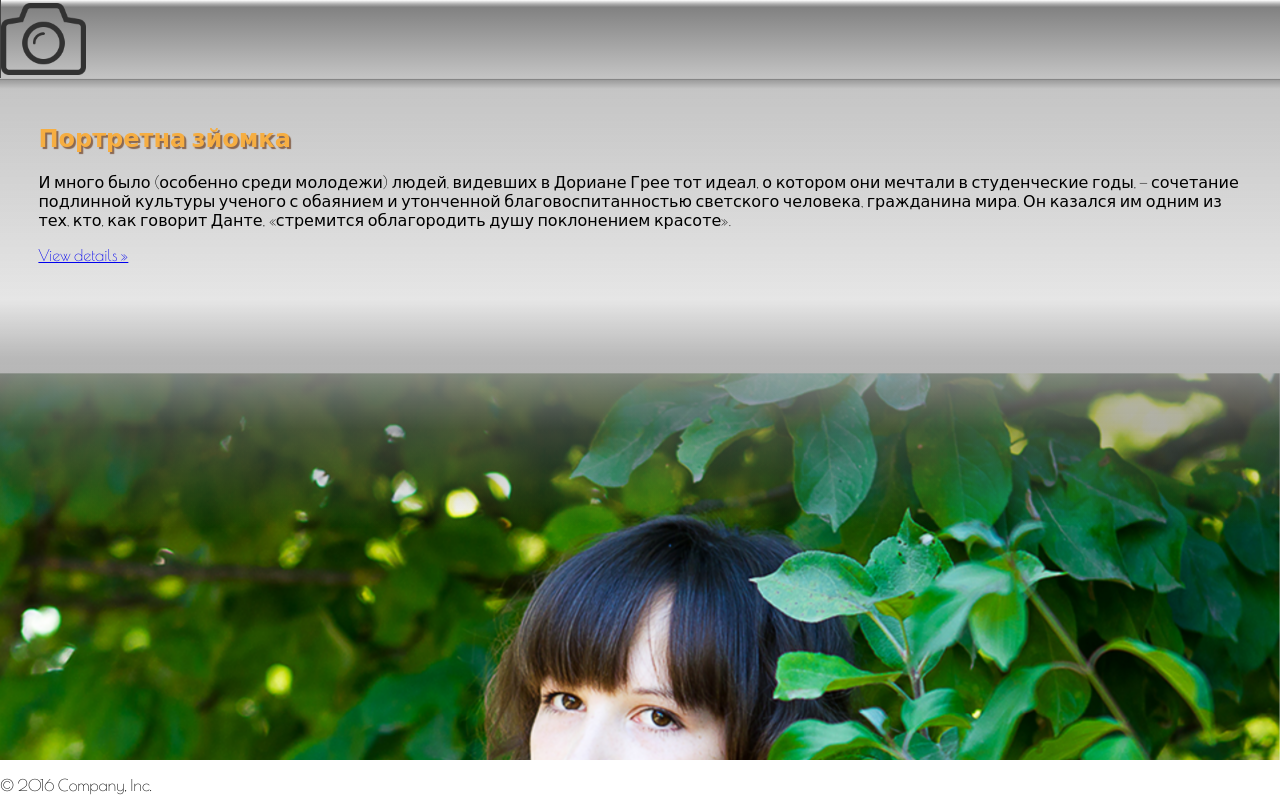
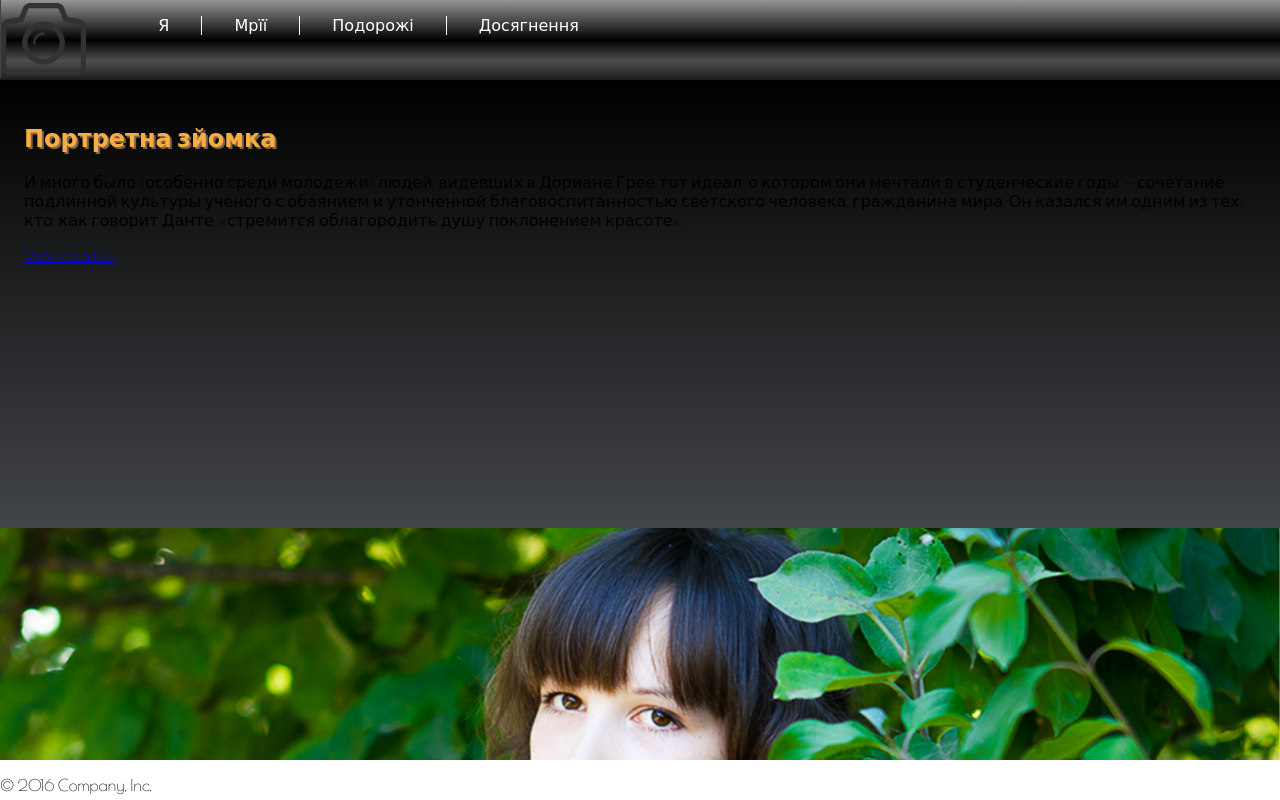
Before and after one commit to sergiykoshay/project1, a plain HTML site: page index.html in a window 1280 px wide. Drawn offline with nearby package versions, Linux system fonts and the light colour scheme; files that its build step writes are made by us from their sources; files whose address does not match are found by name.

Commit message:
add horizontal menu in header

```diff
--- a/index.html
+++ b/index.html
@@ -1,5 +1,6 @@
 <!DOCTYPE html>
-<html lang="en"><head>
+<html lang="en">
+<head>
 <meta http-equiv="content-type" content="text/html; charset=UTF-8">
     <meta charset="utf-8">
     <meta http-equiv="X-UA-Compatible" content="IE=edge">
@@ -28,12 +29,17 @@
 
 
 
-		<header>
+		<header class="clearfix">
 		<div class="header__box header__box--logo ">
 			<img src="img/icon.png" alt="" class="header__box--logo--img">
 		</div>
 		<div class="header__box header__box--menu">
-
+			<ul class="menu">
+			  <li class="menu-item"><a href="#">Я</a></li>
+			  <li class="menu-item"><a href="#">Мрїї</a></li>
+			  <li class="menu-item"><a href="#">Подорожі</a></li>
+			  <li class="menu-item"><a href="#">Досягнення</a></li>
+			</ul>
 		</div>
 		<div class="header__box header__box--search-form">
 
--- a/style.css
+++ b/style.css
@@ -3,7 +3,7 @@ body{
 }
 
 .clearfix:after {
-  content: "";
+  content: " ";
   display: table;
   clear: both;
   height: 0;
@@ -19,19 +19,21 @@ body{
 
 header{
   height:10vh;
-  background: -moz-linear-gradient(top, rgba(96,96,96,0) 0%, rgba(101,101,101,0.53) 5%, rgba(105,105,105,0.84) 9%, rgba(196,196,196,1) 98%, rgba(104,104,104,1) 100%);
-  background: -webkit-linear-gradient(top, rgba(96,96,96,0) 0%,rgba(101,101,101,0.53) 5%,rgba(105,105,105,0.84) 9%,rgba(196,196,196,1) 98%,rgba(104,104,104,1) 100%);
-  background: linear-gradient(to bottom, rgba(96,96,96,0) 0%,rgba(101,101,101,0.53) 5%,rgba(105,105,105,0.84) 9%,rgba(196,196,196,1) 98%,rgba(104,104,104,1) 100%);
-  filter: progid:DXImageTransform.Microsoft.gradient( startColorstr='#00606060', endColorstr='#686868',GradientType=0 );
+  width: 100%;
+  background: #959595;
+  background: -moz-linear-gradient(top, #959595 0%, #0d0d0d 46%, #010101 50%, #0a0a0a 53%, #4e4e4e 76%, #383838 87%, #1b1b1b 100%);
+  background: -webkit-linear-gradient(top, #959595 0%,#0d0d0d 46%,#010101 50%,#0a0a0a 53%,#4e4e4e 76%,#383838 87%,#1b1b1b 100%);
+  background: linear-gradient(to bottom, #959595 0%,#0d0d0d 46%,#010101 50%,#0a0a0a 53%,#4e4e4e 76%,#383838 87%,#1b1b1b 100%);
+  filter: progid:DXImageTransform.Microsoft.gradient( startColorstr='#959595', endColorstr='#1b1b1b',GradientType=0 );
+}
 
-}
 .header__box{
 border-left:1px solid #444;
 }
 
 .header__box--logo{
-
-    height: auto;
+  float: left;
+  height: auto;
 
 }
 
@@ -41,6 +43,29 @@ border-left:1px solid #444;
 }
 .header__box--menu{
 
+
+}
+
+.menu{
+  display: inline-flex;
+  list-style: none;
+}
+
+.menu-item{
+  border-right: 1px solid #fff;
+
+}
+.menu-item:last-child{
+  border-right:none;
+  }
+.menu-item a {
+  display: block;
+  margin:0 4vh;
+  text-decoration:none;
+  color: #fff;
+}
+.menu-item a:hover{
+  color: ccc;
 }
 .parallax {
   perspective: 1px;
@@ -100,31 +125,15 @@ border-left:1px solid #444;
 
 .parallax__layer--base--content-box{
 
-  background: -moz-linear-gradient(top, rgba(155,155,155,1) 0%,
-    rgba(196,196,196,0.99) 2%,
-	rgba(226,226,226,0.87) 49%,
-	rgba(171,171,171,0.84) 62%,
-	rgba(103,103,103,0.53) 78%,
-	rgba(10,10,10,0) 100%);
-	/* FF3.6-15 */
-  background: -webkit-linear-gradient(top, rgba(155,155,155,1) 0%,
-    rgba(196,196,196,0.99) 2%,
-    rgba(226,226,226,0.87) 49%,
-    rgba(171,171,171,0.84) 62%,
-    rgba(103,103,103,0.53) 78%,
-    rgba(10,10,10,0) 100%);
-  /* Chrome10-25,Safari5.1-6 */
-  background: linear-gradient(to bottom, rgba(155,155,155,1) 0%,
-    rgba(196,196,196,0.99) 2%,
-    rgba(226,226,226,0.87) 49%,
-    rgba(171,171,171,0.84) 62%,rgba(103,103,103,0.53) 78%,
-    rgba(10,10,10,0) 100%); /* W3C, IE10+, FF16+, Chrome26+, Opera12+, Safari7+ */
-  filter: progid:DXImageTransform.Microsoft.gradient( startColorstr='#9b9b9b', endColorstr='#000a0a0a',GradientType=0 );
-  /* IE6-9 */
+  background: #000000;
+  background: -moz-linear-gradient(top, #000000 0%, #424549 100%);
+  background: -webkit-linear-gradient(top, #000000 0%,#424549 100%);
+  background: linear-gradient(to bottom, #000000 0%,#424549 100%);
+  filter: progid:DXImageTransform.Microsoft.gradient( startColorstr='#000000', endColorstr='#424549',GradientType=0 );
   height:50vh;
-  padding: 3vh 3vw;
+  padding: 3vh;
 }
-.parallax__layer--base--content-box .heading{
+.heading{
   font-family: 'Poiret One', cursive;
   color:#F6AE42;
   text-shadow: 2px 2px 1px #896751;
@@ -137,7 +146,7 @@ footer {
   overflow:hidden;
   }
 
-  p.copy{
+  .copy{
     font-size:2vh;
 
   }
```
